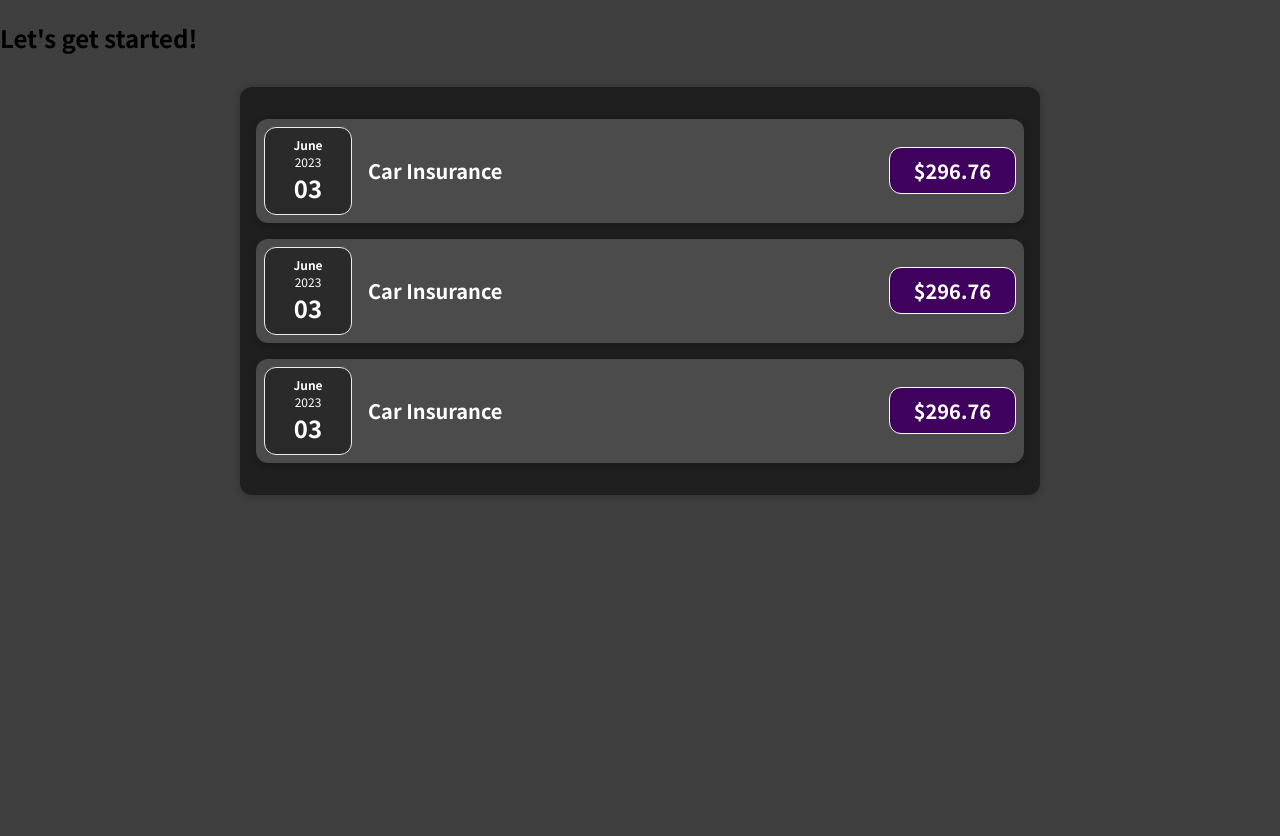
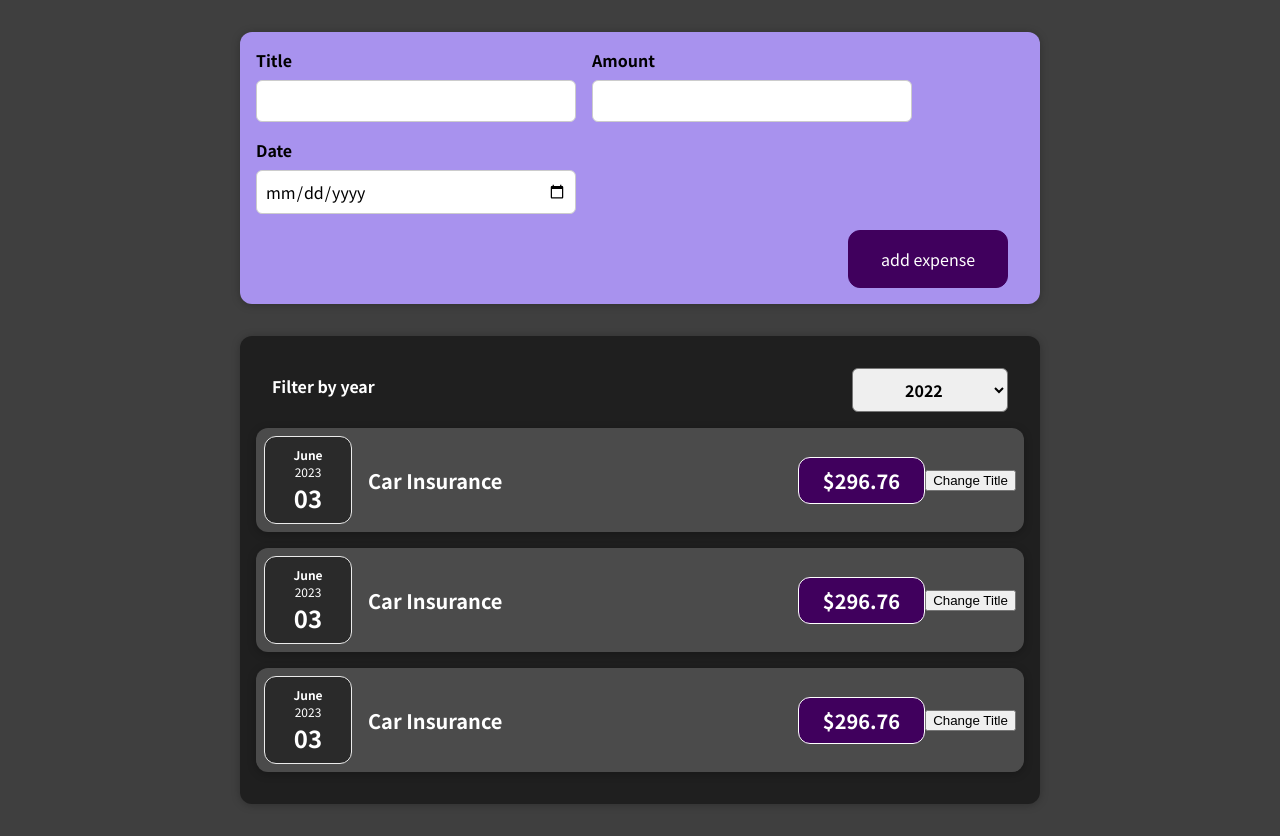
Before and after one commit to Pavitra239/react-app, a React (Create React App) app: page / in a window 1280 px wide. Before the commit the page ends 800 px from the top, so only its background shows below. Built offline with nearby package versions, Linux system fonts and the light colour scheme.

Commit message:
useState

```diff
--- a/src/App.js
+++ b/src/App.js
@@ -1,4 +1,5 @@
 import Expenses from "./components/Expenses/Expenses";
+import NewExpense from "./components/NewExpense/NewExpense";
 
 const App = () => {
   const date = new Date();
@@ -8,9 +9,13 @@
     { title: "Car Insurance", amount: 296.76, date: date },
     { title: "Car Insurance", amount: 296.76, date: date },
   ];
+
+  const addExpenseHandler = (expense) => {
+    console.log(expense);
+  };
   return (
     <div>
-      <h2>Let's get started!</h2>
+      <NewExpense onSaveNewExpense={addExpenseHandler} />
       <Expenses expenses={expenses} />
     </div>
   );
--- a/src/components/Expenses/ExpenseItem.js
+++ b/src/components/Expenses/ExpenseItem.js
@@ -1,17 +1,26 @@
+import React, { useState } from "react";
+
 import ExpenseDate from "./ExpenseDate";
 import Card from "../UI/Card";
 import "./ExpenseItem.css";
 
 const ExpenseItem = (props) => {
+  const [title, setTitle] = useState(props.title);
+  const clickHandler = () => {
+    console.log("Clicked");
+    setTitle("Updated!");
+  };
+
   return (
     <Card className="expense-item">
       <div>
         <ExpenseDate date={props.date} />
       </div>
       <div className="expense-item__description">
-        <h2>{props.title}</h2>
+        <h2>{title}</h2>
         <div className="expense-item__price">${props.amount}</div>
       </div>
+      <button onClick={clickHandler}>Change Title</button>
     </Card>
   );
 };
--- a/src/components/Expenses/Expenses.js
+++ b/src/components/Expenses/Expenses.js
@@ -1,9 +1,17 @@
 import ExpenseItem from "./ExpenseItem";
+import ExpensesFilter from "./ExpensesFilter";
 import "./Expenses.css";
+import { useState } from "react";
 
 const Expenses = ({ expenses }) => {
+  const [filterValue, setFilterValue] = useState("");
+  const filterValueHandler = (value) => {
+    setFilterValue(value);
+    console.log(filterValue);
+  };
   return (
     <div className="expenses">
+      <ExpensesFilter onSelectFilterValue={filterValueHandler} />
       <ExpenseItem
         title={expenses[0].title}
         amount={expenses[0].amount}
--- /dev/null
+++ b/src/components/Expenses/ExpensesFilter.css
@@ -0,0 +1,24 @@
+.expenses-filter {
+  color: white;
+  padding: 0 1rem;
+}
+
+.expenses-filter__control {
+  display: flex;
+  width: 100%;
+  align-items: center;
+  justify-content: space-between;
+  margin: 1rem 0;
+}
+
+.expenses-filter label {
+  font-weight: bold;
+  margin-bottom: 0.5rem;
+}
+
+.expenses-filter select {
+  font: inherit;
+  padding: 0.5rem 3rem;
+  font-weight: bold;
+  border-radius: 6px;
+}
--- /dev/null
+++ b/src/components/Expenses/ExpensesFilter.js
@@ -0,0 +1,25 @@
+import React from "react";
+
+import "./ExpensesFilter.css";
+
+const ExpensesFilter = (props) => {
+  const onChangeHandler = (event) => {
+    props.onSelectFilterValue(event.target.value);
+  };
+
+  return (
+    <div className="expenses-filter">
+      <div className="expenses-filter__control">
+        <label>Filter by year</label>
+        <select onChange={onChangeHandler}>
+          <option value="2022">2022</option>
+          <option value="2021">2021</option>
+          <option value="2020">2020</option>
+          <option value="2019">2019</option>
+        </select>
+      </div>
+    </div>
+  );
+};
+
+export default ExpensesFilter;
--- /dev/null
+++ b/src/components/NewExpense/ExpenseForm.css
@@ -0,0 +1,26 @@
+.new-expense__controls {
+  display: flex;
+  flex-wrap: wrap;
+  gap: 1rem;
+  margin-bottom: 1rem;
+  text-align: left;
+}
+
+.new-expense__control label {
+  font-weight: bold;
+  margin-bottom: 0.5rem;
+  display: block;
+}
+
+.new-expense__control input {
+  font: inherit;
+  padding: 0.5rem;
+  border-radius: 6px;
+  border: 1px solid #ccc;
+  width: 20rem;
+  max-width: 100%;
+}
+
+.new-expense__actions {
+  text-align: right;
+}
--- /dev/null
+++ b/src/components/NewExpense/ExpenseForm.js
@@ -0,0 +1,92 @@
+import React, { useState } from "react";
+import "./ExpenseForm.css";
+
+const ExpenseForm = (props) => {
+  const [enteredTitle, setEnteredTitle] = useState("");
+  const [enteredAmount, setEnteredAmount] = useState("");
+  const [enteredDate, setEnteredDate] = useState("");
+  // const [userInput, setUserInput] = useState({
+  //   enteredTitle: "",
+  //   enteredAmount: "",
+  //   enteredDate: "",
+  // });
+
+  const titleChangeHandler = (event) => {
+    setEnteredTitle(event.target.value);
+    // setUserInput({
+    //   ...userInput,
+    //   enteredTitle: event.target.value,
+    // });
+  };
+
+  const amountChangeHandler = (event) => {
+    setEnteredAmount(event.target.value);
+    // setUserInput({
+    //   ...userInput,
+    //   enteredAmount: event.target.value,
+    // });
+  };
+
+  const dateChangeHandler = (event) => {
+    setEnteredDate(event.target.value);
+    // setUserInput({
+    //   ...userInput,
+    //   enteredDate: event.target.value,
+    // });
+  };
+
+  const submitHandler = (event) => {
+    event.preventDefault();
+    const expenseData = {
+      title: enteredTitle,
+      amount: enteredAmount,
+      date: enteredDate,
+    };
+    props.onSaveExpenseDate(expenseData);
+    setEnteredTitle("");
+    setEnteredAmount("");
+    setEnteredDate("");
+
+    console.log(expenseData);
+  };
+
+  return (
+    <form onSubmit={submitHandler}>
+      <div className="new-expense__controls">
+        <div className="new-expense__control">
+          <label>Title</label>
+          <input
+            type="text"
+            onChange={titleChangeHandler}
+            value={enteredTitle}
+          />
+        </div>
+        <div className="new-expense__control">
+          <label>Amount</label>
+          <input
+            type="number"
+            min="0.01"
+            step="0.01"
+            value={enteredAmount}
+            onChange={amountChangeHandler}
+          />
+        </div>
+        <div className="new-expense__control">
+          <label>Date</label>
+          <input
+            type="date"
+            min="2019-01-01"
+            max="2023-06-03"
+            value={enteredDate}
+            onChange={dateChangeHandler}
+          />
+        </div>
+      </div>
+      <div className="new-expense__actions">
+        <button type="submit">add expense</button>
+      </div>
+    </form>
+  );
+};
+
+export default ExpenseForm;
--- /dev/null
+++ b/src/components/NewExpense/NewExpense.css
@@ -0,0 +1,38 @@
+.new-expense {
+  background-color: #a892ee;
+  padding: 1rem;
+  margin: 2rem auto;
+  width: 50rem;
+  max-width: 95%;
+  border-radius: 12px;
+  text-align: center;
+  box-shadow: 0 1px 8px rgba(0, 0, 0, 0.25);
+}
+
+.new-expense button {
+  font: inherit;
+  cursor: pointer;
+  padding: 1rem 2rem;
+  border: 1px solid #40005d;
+  background-color: #40005d;
+  color: white;
+  border-radius: 12px;
+  margin-right: 1rem;
+}
+
+.new-expense button:hover,
+.new-expense button:active {
+  background-color: #510674;
+  border-color: #510674;
+}
+
+.new-expense button.alternative {
+  color: #220131;
+  border-color: transparent;
+  background-color: transparent;
+}
+
+.new-expense button.alternative:hover,
+.new-expense button.alternative:active {
+  background-color: #ddb3f8;
+}
--- /dev/null
+++ b/src/components/NewExpense/NewExpense.js
@@ -0,0 +1,21 @@
+import React from "react";
+import "./NewExpense.css";
+import ExpenseForm from "./ExpenseForm";
+
+const NewExpense = (props) => {
+  const saveExpenseDataHandler = (enteredExpenseData) => {
+    const expenseData = {
+      ...enteredExpenseData,
+      id: Math.random().toString(),
+    };
+
+    props.onSaveNewExpense(expenseData);
+  };
+  return (
+    <div className="new-expense">
+      <ExpenseForm onSaveExpenseDate={saveExpenseDataHandler} />
+    </div>
+  );
+};
+
+export default NewExpense;
```
